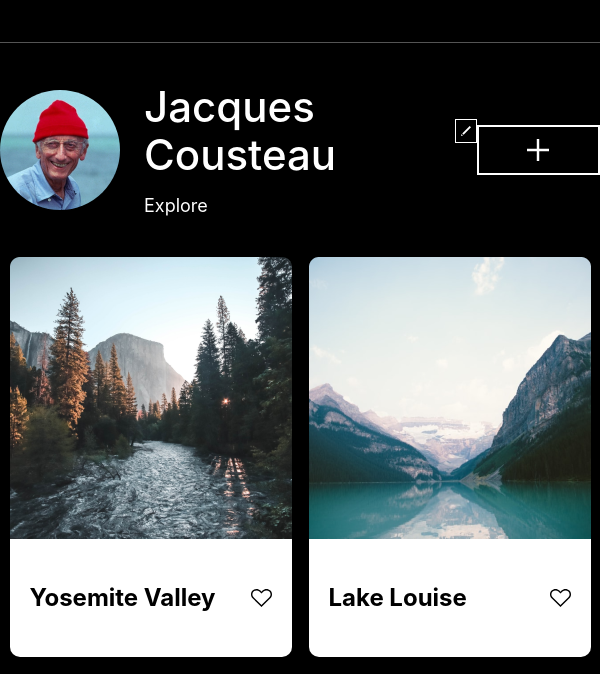
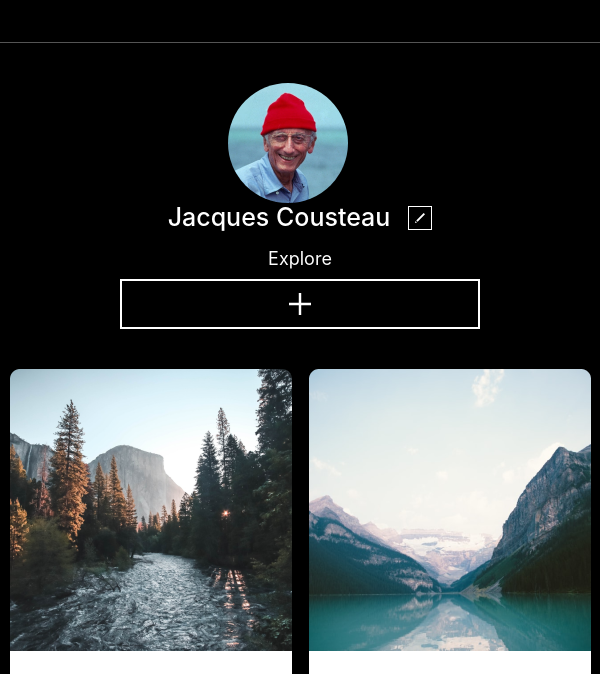
Before and after one commit to Jaeger705/se_project_aroundtheus, a plain HTML site: page index.html in a window 600 px wide. Shown: the part 81-755 px from the top of the page. Drawn offline with Linux system fonts and the light colour scheme; a web font is replaced by a local one.

Commit message:
sixth commit

```diff
--- a/blocks/profile.css
+++ b/blocks/profile.css
@@ -112,3 +112,24 @@
         width: 95%;
     }
 }
+
+@media screen and (min-width:481px) and (max-width:724px) {
+    .profile{
+        flex-direction: column;
+    }
+
+    .profile__title{
+        font-size: 25px;
+    }
+
+    .profile__description{
+        text-align: center;
+        margin-bottom: 10px;
+    }
+
+    .profile__add-button{
+        margin: 0;
+        width: 60%;
+    }
+
+}
```
